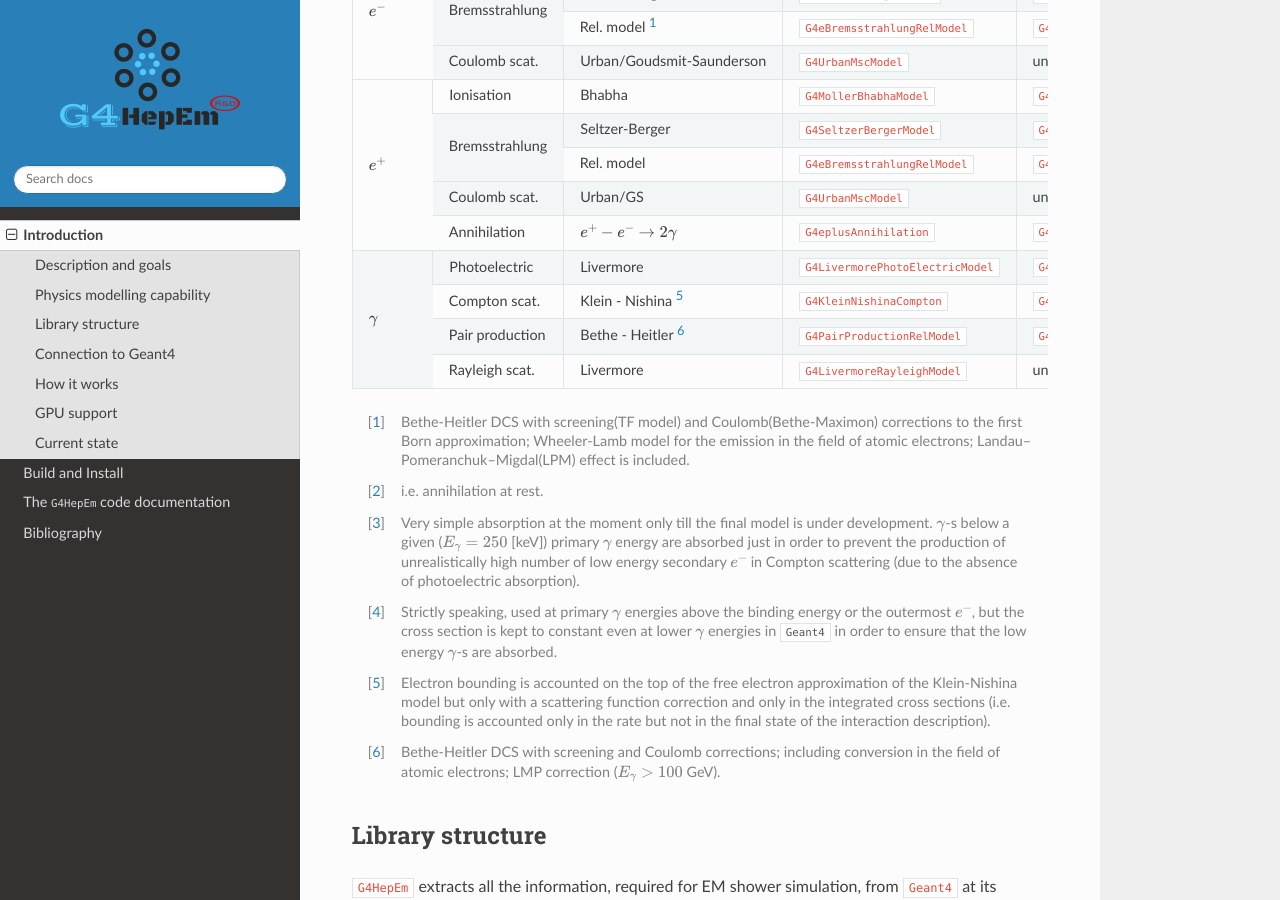
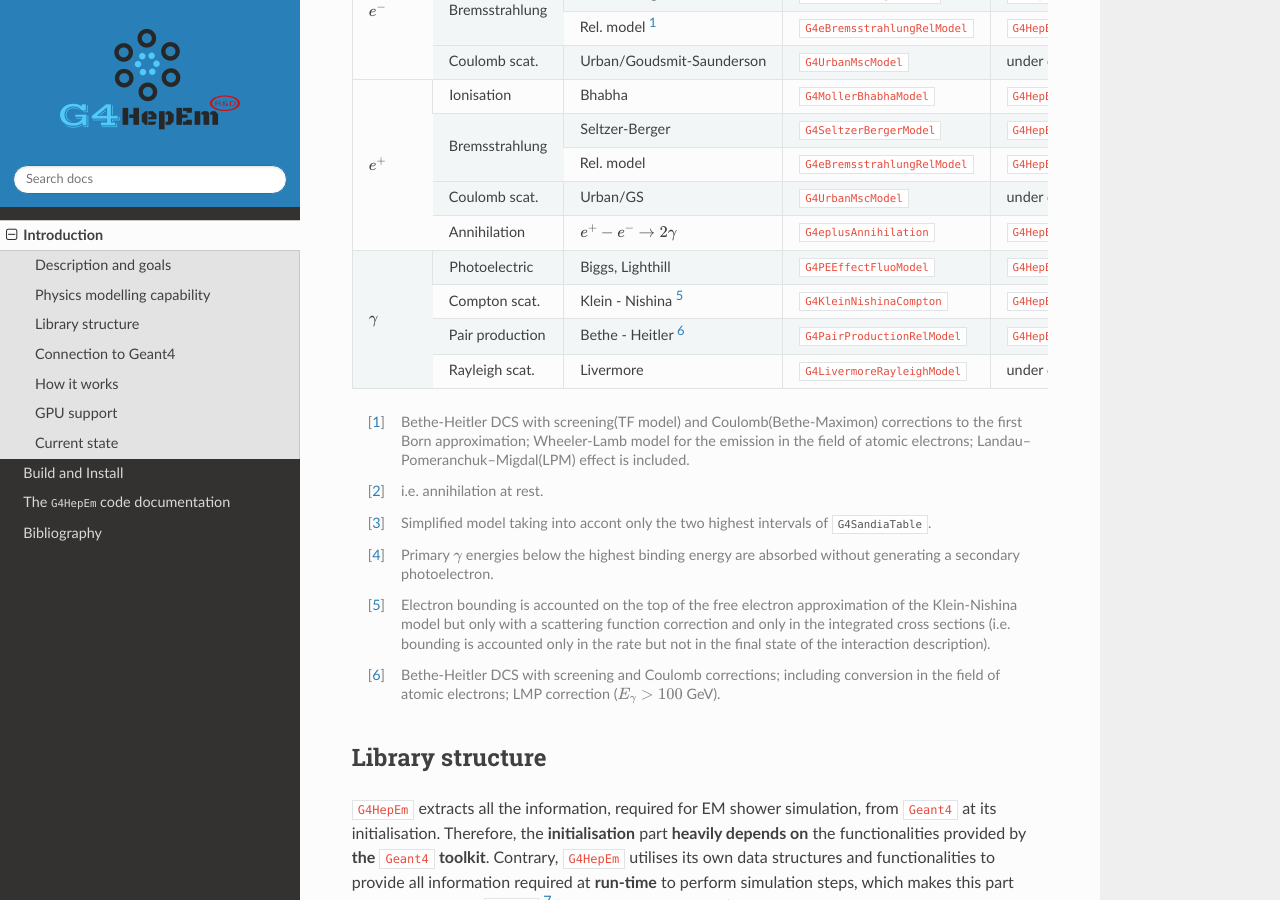
Before and after one commit to mnovak42/g4hepem, a Sphinx documentation site: the page built from docs/source/IntroAndInstall/introduction.rst, in a window 1280 px wide and 900 px high, scrolled down 1250 px. Built offline with Sphinx 7.4.7 and the Read the Docs theme 2.0.0, drawn with Linux system fonts in a browser that asks for light colours.

Commit message:
Implement simplified model for photoelectric effect
Based on G4PEEffectFluoModel, but only taking into account the two
highest intervals of G4SandiaTable and absorbing gammas that have
less energy than the highest binding energy.

```diff
--- a/docs/source/IntroAndInstall/introduction.rst
+++ b/docs/source/IntroAndInstall/introduction.rst
@@ -92,7 +92,7 @@ i.e. :math:`\texttt{G4EmStandardPhysics}`.
       |                +-----------------+---------------------------+------------------------------------+-----------------------------------------------+--------------------------+
       |                | Annihilation    |:math:`e^+-e^- \to 2\gamma`| ``G4eplusAnnihilation``            | ``G4HepEmPositronInteractionAnnihilation``    |0 [#]_ - 100 TeV          |
       +----------------+-----------------+---------------------------+------------------------------------+-----------------------------------------------+--------------------------+
-      |:math:`\gamma`  | Photoelectric   | Livermore                 | ``G4LivermorePhotoElectricModel``  |``G4HepEmGammaInteractionPhotoelectric`` [#]_  |0 [#]_ - 100 TeV          |
+      |:math:`\gamma`  | Photoelectric   | Biggs, Lighthill          | ``G4PEEffectFluoModel``            |``G4HepEmGammaInteractionPhotoelectric`` [#]_  |0 [#]_ - 100 TeV          |
       |                +-----------------+---------------------------+------------------------------------+-----------------------------------------------+--------------------------+
       |                | Compton scat.   | Klein - Nishina [#]_      | ``G4KleinNishinaCompton``          | ``G4HepEmGammaInteractionCompton``            |100 eV - 100 TeV          |
       |                +-----------------+---------------------------+------------------------------------+-----------------------------------------------+--------------------------+
@@ -110,16 +110,11 @@ i.e. :math:`\texttt{G4EmStandardPhysics}`.
 
    .. [#]  i.e. annihilation at rest.
 
-   .. [#]  Very simple absorption at the moment only till the final model is under development.
-      :math:`\gamma`-s below a given (:math:`E_\gamma = 250` [keV]) primary :math:`\gamma` energy
-      are absorbed just in order to prevent the production of unrealistically high number of
-      low energy secondary :math:`e^-` in Compton scattering (due to the absence
-      of photoelectric absorption).
+   .. [#]  Simplified model taking into accont only the two highest intervals of
+      ``G4SandiaTable``.
 
-   .. [#]  Strictly speaking, used at primary :math:`\gamma` energies above the
-      binding energy or the outermost :math:`e^-`, but the cross section is
-      kept to constant even at lower :math:`\gamma` energies in ``Geant4`` in order
-      to ensure that the low energy :math:`\gamma`-s are absorbed.
+   .. [#]  Primary :math:`\gamma` energies below the highest binding energy are
+      absorbed without generating a secondary photoelectron.
 
    .. [#]  Electron bounding is accounted on the top of the free electron approximation
       of the Klein-Nishina model but only with a scattering function correction and
@@ -162,7 +157,7 @@ i.e. :math:`\texttt{G4EmStandardPhysics}`.
                                    \cline{2-6}
                                    &  Annihilation                    & $e^+-e^-\to 2\gamma$       & \texttt{\scriptsize G4eplusAnnihilation}        &  \texttt{\scriptsize PositronInteractionAnnihilation} & 0\footnotemark - 100 TeV \\
        \hline
-       \multirow{4}{*}{$\gamma$}   &  Photoelectric                   & Livermore                  & \texttt{\scriptsize G4LivermorePhotoElectricModel} &  \texttt{\scriptsize GammaInteractionPhotoelectric}\footnotemark & 0\footnotemark - 100 TeV  \\
+       \multirow{4}{*}{$\gamma$}   &  Photoelectric                   & Biggs, Lighthill           & \texttt{\scriptsize G4PEEffectFluoModel}        &  \texttt{\scriptsize GammaInteractionPhotoelectric}\footnotemark & 0\footnotemark - 100 TeV  \\
                                    \cline{2-6}
                                    &  Compton scat.                   & Klein - Nishina\footnotemark  & \texttt{\scriptsize G4KleinNishinaCompton}    & \texttt{\scriptsize GammaInteractionCompton}     & 100 eV -   100 TeV        \\
                                    \cline{2-6}
@@ -182,16 +177,10 @@ i.e. :math:`\texttt{G4EmStandardPhysics}`.
       \addtocounter{footnote}{1}
       \footnotetext{i.e. annihilation at rest.}
       \addtocounter{footnote}{1}
-      \footnotetext{Very simple absorption at the moment only till the final model is under development.
-         $\gamma$ below a given ($E_\gamma = 250$ [keV]) primary $\gamma$ energy
-         are absorbed just in order to prevent the production of unrealistically high number of
-         low energy secondary $e^-$ in Compton scattering (due to the absence
-         of photoelectric absorption)}
+      \footnotetext{Simplified model taking into accont only the two highest intervals of \texttt{G4SandiaTable}.}
       \addtocounter{footnote}{1}
-      \footnotetext{Strictly speaking, used at primary $\gamma$ energies above the
-         binding energy or the outermost $e^-$, but the cross section is
-         kept to constant even at lower $\gamma$ energies in \texttt{Geant4} in order
-         to ensure that the low energy $\gamma$-s are absorbed.}
+      \footnotetext{Primary $\gamma$ energies below the highest binding energy are
+           absorbed without generating a secondary photoelectron.}
       \addtocounter{footnote}{1}
       \footnotetext{Electron bounding is accounted on the top of the free electron approximation
          of the Klein-Nishina model but only with a scattering function correction and
```
Also changed, not shown: 11 other files.
